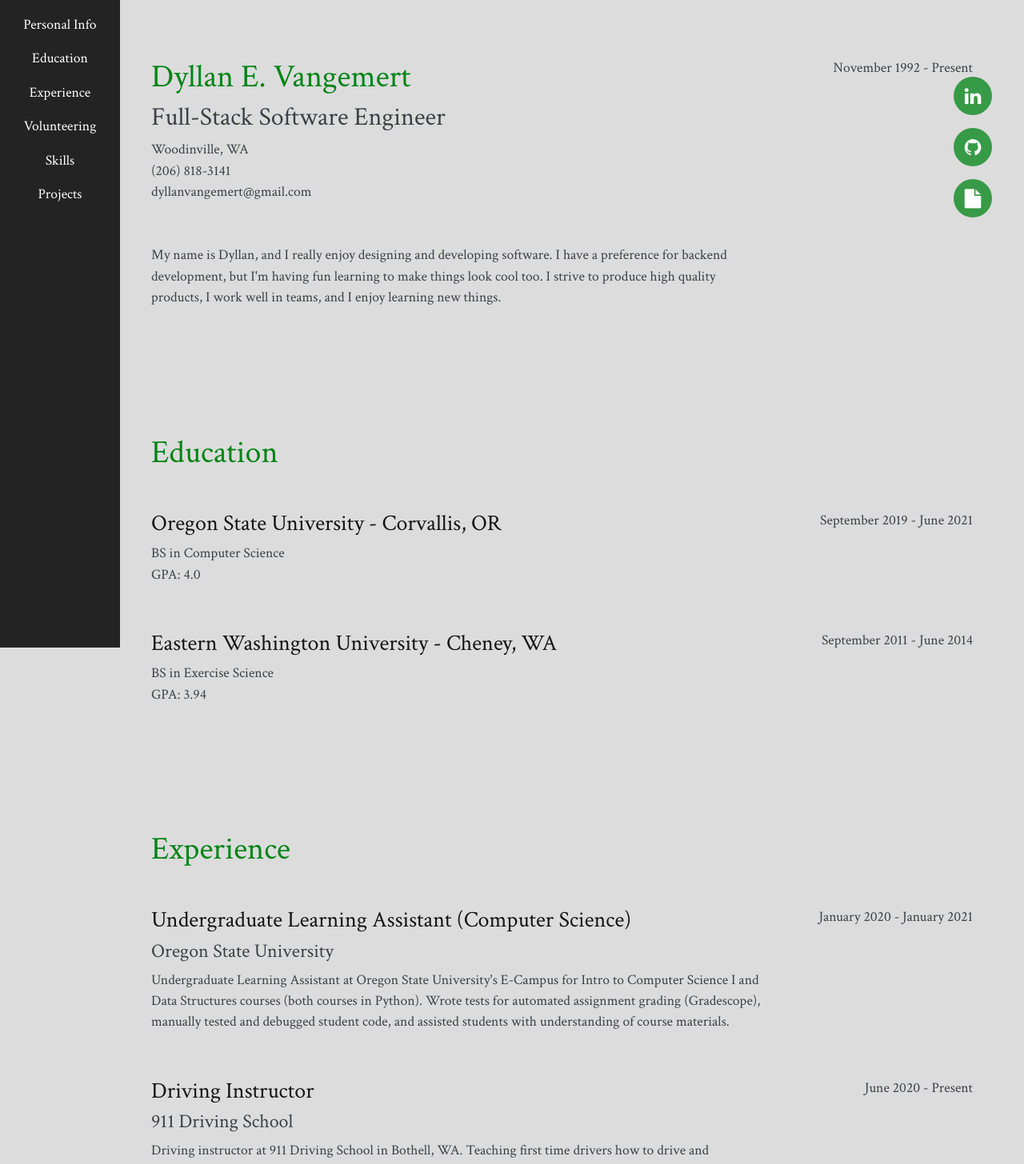
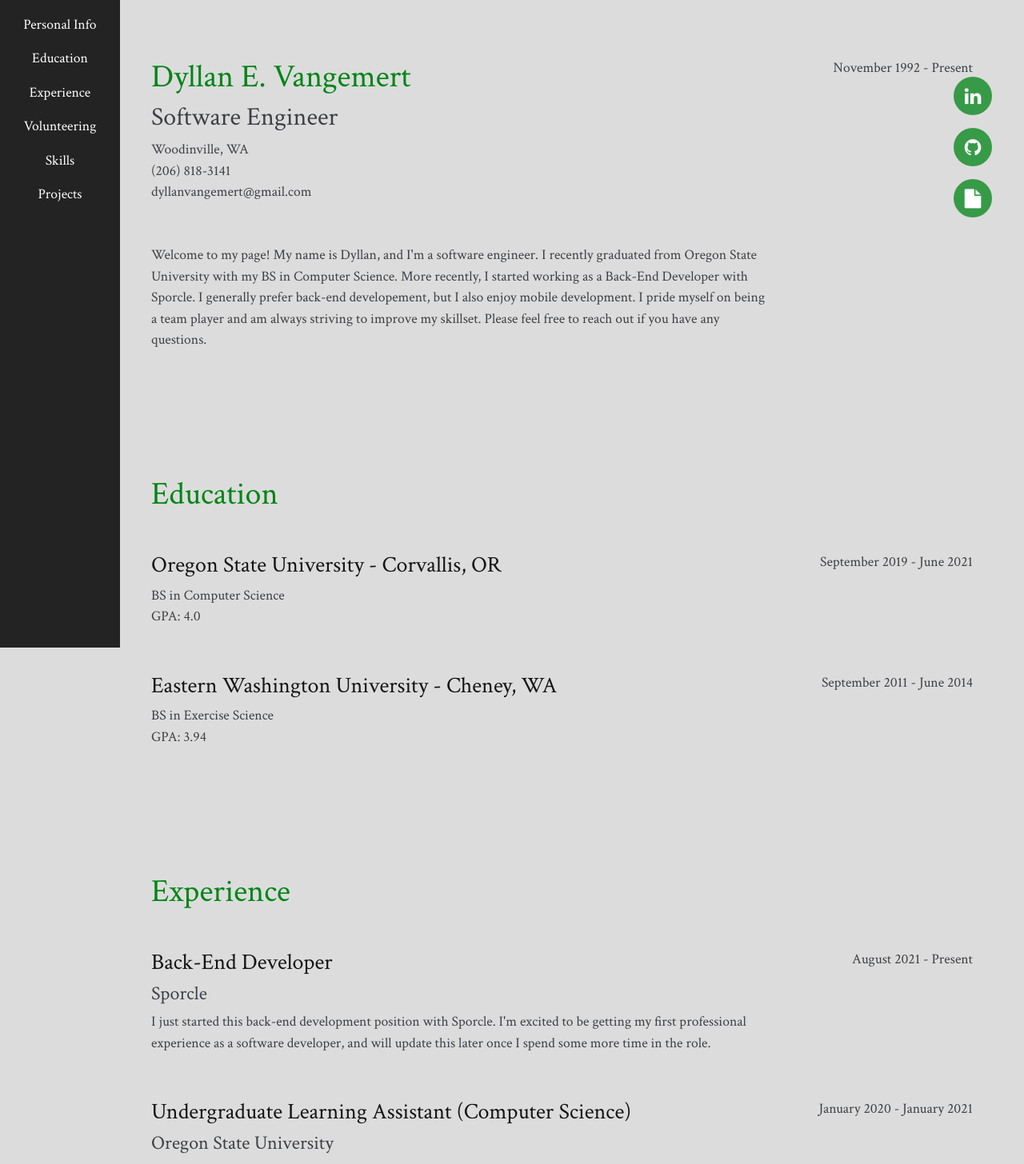
Before and after one commit to dyllanv/my-app, a React (Create React App) app: page / in a window 1280 px wide. Shown: the part 480-1936 px from the top of the page at 80% size. Built offline with nearby package versions, Linux system fonts and the light colour scheme.

Commit message:
updated new job/about

```diff
--- a/src/App.js
+++ b/src/App.js
@@ -10,11 +10,7 @@ import SocialIcons from "./components/social_icons";
 import './App.css';
 import 'bootstrap/dist/css/bootstrap.min.css';
 import {BrowserRouter as Router} from "react-router-dom";
-/* <div class="top">
-      <Banner></Banner>
-      <PacBoard></PacBoard>
-    </div>
-*/
+
 function App() {
   return (
     <div className="App">
--- a/src/components/about.js
+++ b/src/components/about.js
@@ -8,17 +8,18 @@ const About = () => {
                     <div class="resume">
                         <div class="left-align-resume">
                             <h1>Dyllan E. Vangemert</h1>
-                            <h2>Full-Stack Software Engineer</h2>
+                            <h2>Software Engineer</h2>
                             <div>Woodinville, WA</div>
                             <div>(206) 818-3141</div>
                             <a class="link" href="mailto:dyllanvangemert@gmail.com">dyllanvangemert@gmail.com</a>
                             <br></br>
                             <br></br>
                             <p>
-                                My name is Dyllan, and I really enjoy designing and developing software.
-                                I have a preference for backend development, but I'm having fun learning
-                                to make things look cool too. I strive to produce high quality products,
-                                I work well in teams, and I enjoy learning new things.
+                                Welcome to my page! My name is Dyllan, and I'm a software engineer. I recently graduated
+                                from Oregon State University with my BS in Computer Science. More recently, I started
+                                working as a Back-End Developer with Sporcle. I generally prefer back-end developement,
+                                but I also enjoy mobile development. I pride myself on being a team player and am always
+                                striving to improve my skillset. Please feel free to reach out if you have any questions.
                             </p>
                         </div>
                         <div class="right-align-date">November 1992 - Present</div>
--- a/src/components/experience.js
+++ b/src/components/experience.js
@@ -6,6 +6,17 @@ const Experience = () => {
             <span class="anchor" id="experience"></span>
             <section data-aos="zoom-in-up" data-aos-duration="1000">
                 <h1 class="heading">Experience</h1>
+                <div class="resume">
+                    <div class="left-align-resume">
+                        <h3>Back-End Developer</h3>
+                        <h4>Sporcle</h4>
+                        <p>
+                            I just started this back-end development position with Sporcle. I'm excited to be getting my first professional experience as a software developer,
+                            and will update this later once I spend some more time in the role.
+                        </p>
+                    </div>
+                    <div class="right-align-date">August 2021 - Present</div>
+                </div>
                 <div class="resume">
                     <div class="left-align-resume">
                         <h3>Undergraduate Learning Assistant (Computer Science)</h3>
--- a/src/components/skills.js
+++ b/src/components/skills.js
@@ -52,7 +52,7 @@ const Skills = () => {
                             <li>React</li>
                             <li>DOM</li>
                             <li>AJAX</li>
-                            <li>Flutter SDK</li>
+                            <li>Flutter SDK (Cross-platform)</li>
                         </ul>
                     </div>
                     <div class="cell">
```
